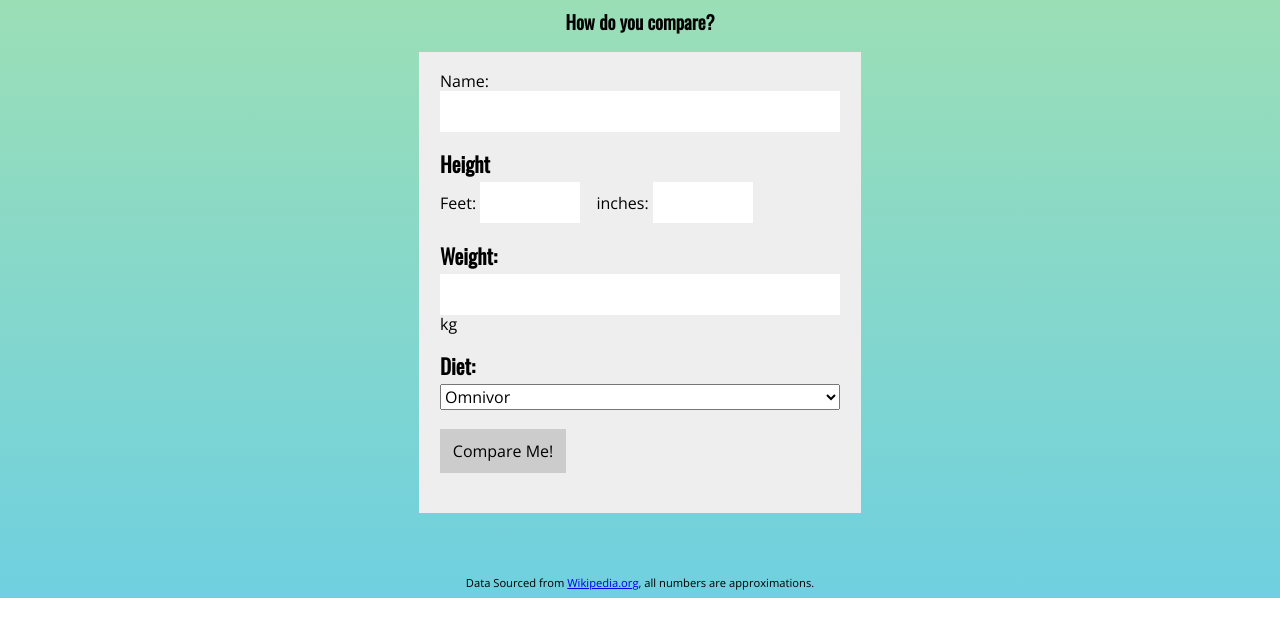
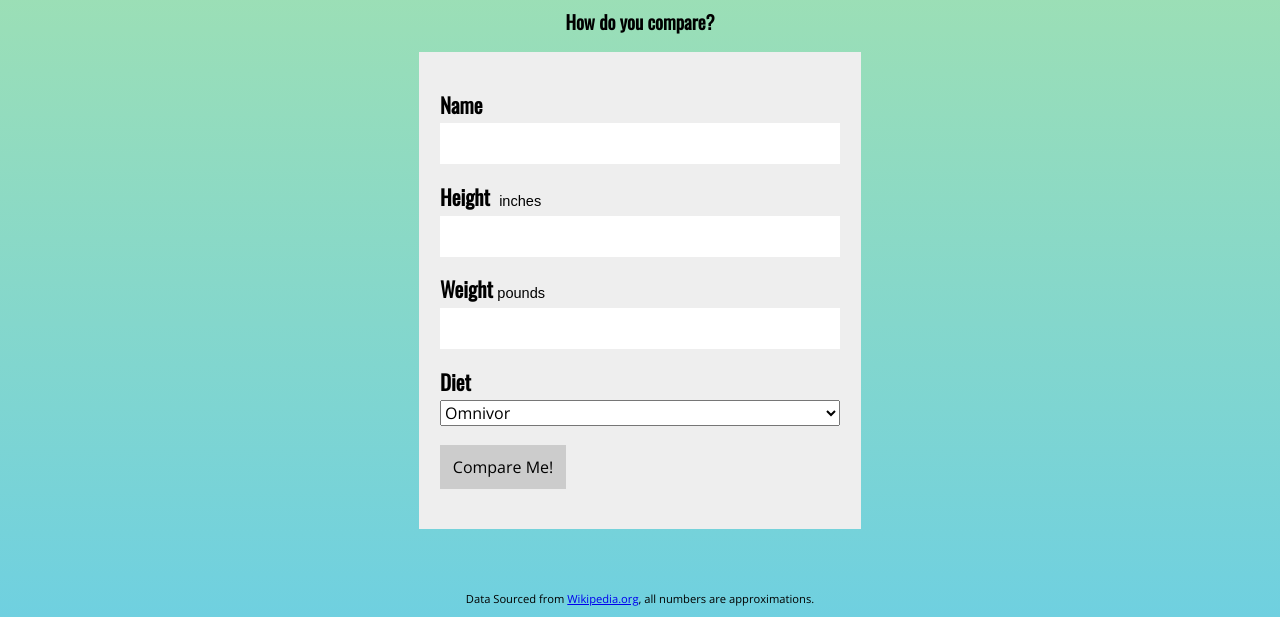
Before and after one commit to mibaratto/udcty-js-dino, a website with bundled scripts: page index.html in a window 1280 px wide. Shown: the part 222-839 px from the top of the page. Built offline with nearby package versions, Linux system fonts and the light colour scheme; a web font is replaced by a local one.

Commit message:
refactoring

```diff
--- a/app.css
+++ b/app.css
@@ -37,6 +37,13 @@ h3 {
 
 p {
   font-weight: 100;
+}
+
+.unit-text {
+  font-size: 0.7em;
+  font-family: Arial, Helvetica, sans-serif;
+  font-weight: 400;
+  margin-left: 0.3em;
 }
 
 /* Grid Styles */
--- a/app.js
+++ b/app.js
@@ -2,7 +2,7 @@ import DINOS from "./dino.js";
 
 const dinosData = DINOS.Dinos;
 
-// Create Dino Constructor
+// Dino Constructor
 function Dinossauro(species, weight, height, diet, where, when, fact) {
   this.species = species;
   this.weight = weight;
@@ -30,6 +30,7 @@ const dinos = dinosData.map((dino) => {
   return newDinoObj;
 });
 
+// Human constructor
 function Human(userName, userHeight, userWeight, userDiet) {
   this.userName = userName;
   this.userHeight = userHeight;
@@ -37,23 +38,19 @@ function Human(userName, userHeight, userWeight, userDiet) {
   this.userDiet = userDiet;
 }
 
-// Use IIFE to get human data from form
-
+// Get human data from form
 const getHumanData = () => {
   const userName = document.querySelector("#name").value;
-  const userHeight = document.querySelector("#feet").value;
+  const userHeight = document.querySelector("#height").value;
   const userWeight = document.querySelector("#weight").value;
   const userDiet = document.querySelector("#diet").value;
   const userHumam = new Human(userName, userHeight, userWeight, userDiet);
-  console.log(userHumam);
   return userHumam;
 };
 
 // Create Dino Compare Methods
-
 const compareWeigth = (dino, human) => {
-  const dinosWeightInKilos = Number(dino.weight * 0, 453592);
-  const comparison = dinosWeightInKilos / human.userWeight;
+  const comparison = dino.weight / human.userWeight;
   return `The ${dino.species} was ${comparison.toFixed(1)} heavier than you.`;
 };
 
@@ -112,7 +109,8 @@ const chooseFact = (dino, human) => {
       break;
   }
 };
-//DINOS TILES
+
+//Generate dinos tiles
 const dinoTileGeneration = (dino, human, divToAppend) => {
   const newTile = document.createElement("div");
   newTile.setAttribute("class", "grid-item");
@@ -132,8 +130,8 @@ const dinoTileGeneration = (dino, human, divToAppend) => {
   divToAppend.appendChild(newTile);
 };
 
-//HUMAN TILES
-function humanTileGeneration(human, divToAppend) {
+//Generate human tiles
+const humanTileGeneration = (human, divToAppend) => {
   const newTile = document.createElement("div");
   newTile.setAttribute("class", "grid-item");
 
@@ -146,10 +144,10 @@ function humanTileGeneration(human, divToAppend) {
   newTile.appendChild(humanImage);
 
   divToAppend.appendChild(newTile);
-}
+};
 
-// PIGEON TILES
-function pigeonTileGeneration(dino, divToAppend) {
+//Generate pigeon tiles
+const pigeonTileGeneration = (dino, divToAppend) => {
   const newTile = document.createElement("div");
   newTile.setAttribute("class", "grid-item");
 
@@ -166,23 +164,18 @@ function pigeonTileGeneration(dino, divToAppend) {
   newTile.appendChild(dinoFact);
 
   divToAppend.appendChild(newTile);
-}
-
-//adding human Obj(position 4) in array with dinos
-dinos.push(getHumanData);
-console.log(dinos);
-const temp = dinos[8];
-dinos[8] = dinos[4];
-dinos[4] = temp;
-console.log(dinos);
+};
 
 // Add tiles to DOM
 const addTiles = (dinos, human) => {
+  dinos.splice(4, 0, human); // include human in dinos array
+
   const main = document.querySelector("#grid");
+
   for (let i = 0; i < dinos.length; i++) {
-    if (i == 4) {
-      humanTileGeneration(human, main);
-    } else if (i == 7) {
+    if (i === 4) {
+      humanTileGeneration(dinos[i], main);
+    } else if (i === 8) {
       pigeonTileGeneration(dinos[i], main);
     } else {
       dinoTileGeneration(dinos[i], human, main);
--- a/index.html
+++ b/index.html
@@ -28,37 +28,36 @@
     <!-- Form to get user input -->
     <form id="dino-compare">
       <div class="form-container">
-        <label for="name">Name:</label>
+        <div>
+          <label for="name"><p>Name</p></label>
           <input id="name" class="form-field__full" type="text" name="name" />
-        <p>Height</p>
-        <label
-          >Feet:
-          <input id="feet" class="form-field__short" type="number" name="feet"
+        </div>
+        <div class="test">
+          <p>Height <span class="unit-text">inches</span></p>
+          <label>
+            <input
+              id="height"
+              class="form-field__full"
+              type="number"
+              name="height"
           /></label>
-        <label
-          >inches:
-          <input
-            id="inches"
-            class="form-field__short"
-            type="number"
-            name="inches"
-        /></label>
-        <p>Weight:</p>
+          <p>Weight<span class="unit-text">pounds</span></p>
           <label
             ><input
               id="weight"
               class="form-field__full"
               type="number"
               name="weight"
-          />kg</label
-        >
-        <p>Diet:</p>
+          /></label>
+        </div>
+        <div>
+          <p>Diet</p>
           <select id="diet" class="form-field__full" name="diet">
             <option value="omnivor">Omnivor</option>
             <option value="herbavor">Herbavor</option>
             <option value="carnivor">Carnivor</option>
           </select>
-
+        </div>
         <div id="btn">Compare Me!</div>
       </div>
     </form>
```
Lines whose indentation alone changed are shown as unchanged.
